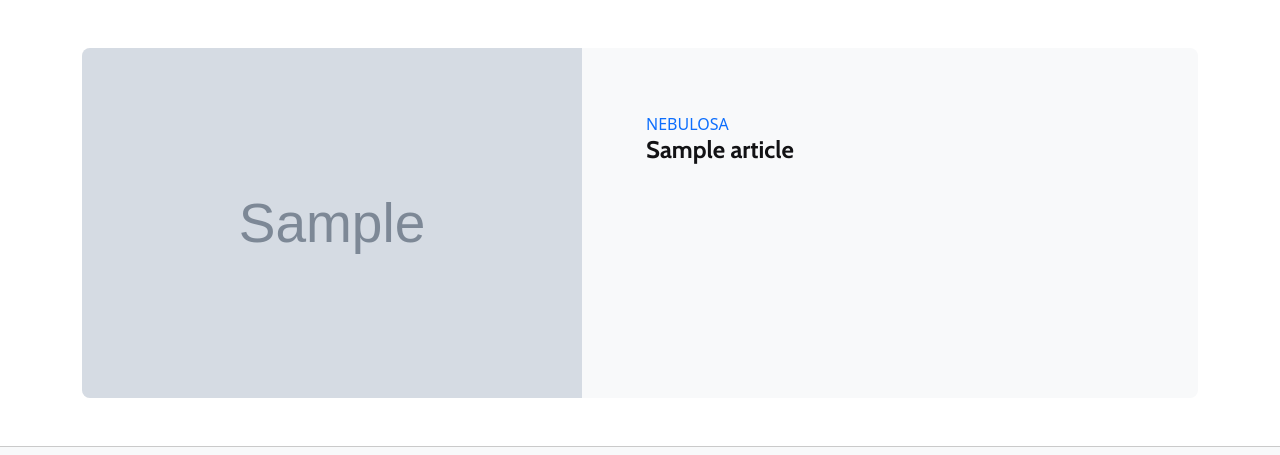
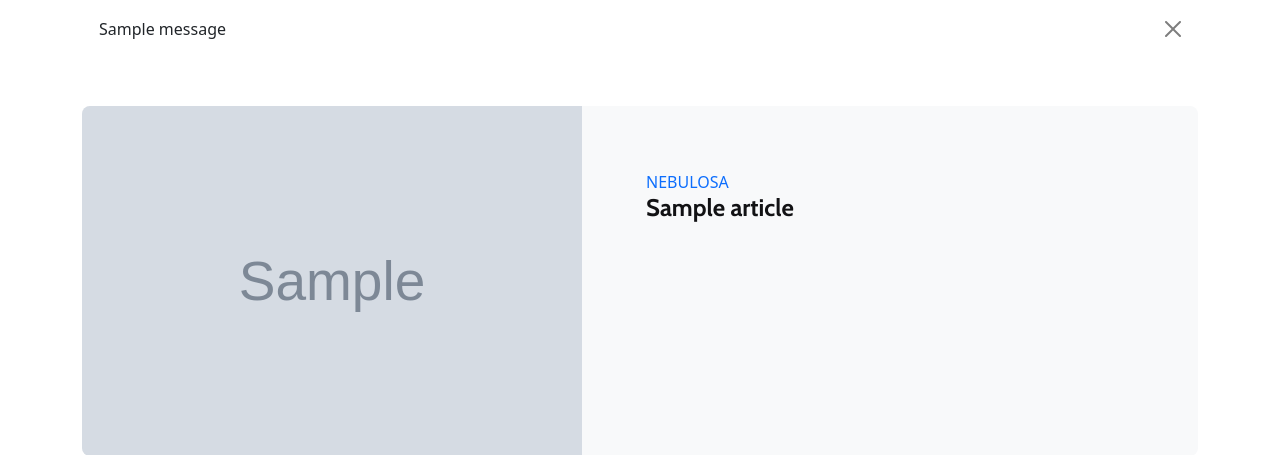
Before and after one commit to oricardos/space, a Django app: page / in a window 1280 px wide. Shown: the part 180-635 px from the top of the page. Run offline with Django 4.2, Linux system fonts and the light colour scheme; tables that the repository leaves empty hold one stand-in row (values such as "Sample post"); grey boxes marked "Sample" are stand-in pictures; one stand-in notice (Sample message) is shown; parts of the project's set-up code (start-up, migrations or seed data) failed here and were passed over; some libraries are stand-ins or nearby versions.

Commit message:
add mensagens

```diff
--- /dev/null
+++ b/templates/_messages.html
@@ -0,0 +1,8 @@
+{% if messages %}
+{% for message in messages %}
+<div class="alert alert-{% if message.tags == 'error' %}danger {% else %} success {% endif %} alert-dismissible fade show" role="alert">
+  {{message}}
+  <button type="button" class="btn-close" data-bs-dismiss="alert" aria-label="Close"></button>
+</div>
+{% endfor %}
+{% endif %}
--- a/templates/auth/login.html
+++ b/templates/auth/login.html
@@ -7,10 +7,11 @@
 <div class="container text-center vh-100 d-flex flex-column justify-content-center">
     <div class="wrapper-register">
         <h1>Login</h1>
-
         <form action="{% url 'login' %}" method="POST" class="d-flex w-100 justify-content-center mb-4">
             {% csrf_token %}
             <div class="d-flex flex-column justify-content-center align-center w-50">
+                {%include '_messages.html' %}
+
                 {% for field in form.visible_fields %}
                 <div class="form-floating mb-3 w-100">
                     {{ field }}
--- a/templates/auth/register.html
+++ b/templates/auth/register.html
@@ -7,10 +7,11 @@
 <div class="container text-center vh-100 d-flex flex-column justify-content-center">
     <div class="wrapper-register">
         <h1>Cadastro</h1>
-
         <form action="{% url 'register' %}" method="POST" class="d-flex w-100 justify-content-center mb-4">
             {% csrf_token %}
             <div class="d-flex flex-column justify-content-center align-center w-50">
+                {%include '_messages.html' %}
+
                 {% for field in form.visible_fields %}
                 <div class="form-floating mb-3 w-100">
                     {{ field }}
--- a/templates/galeria/index.html
+++ b/templates/galeria/index.html
@@ -5,6 +5,7 @@
 
 {% block content %}
     <main class="container">
+        {%include '_messages.html' %}
         {% if articles %}
         {% for article in articles %}
         <input type="hidden" name="article_text" class="article_content" value="{{article.content}}">
```
Also changed, not shown: users/views.py (+6 -2 lines).
